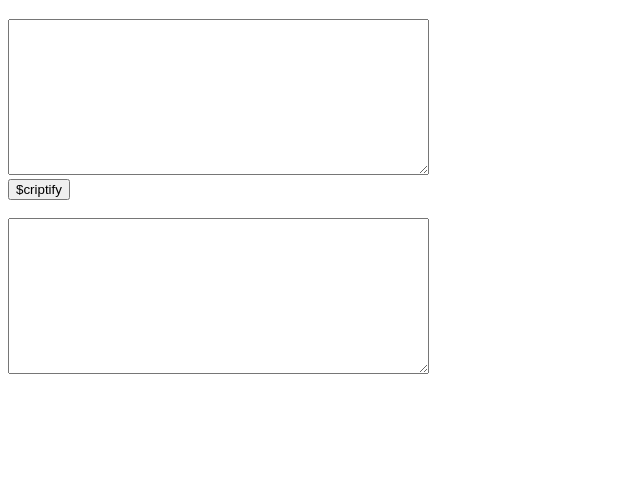
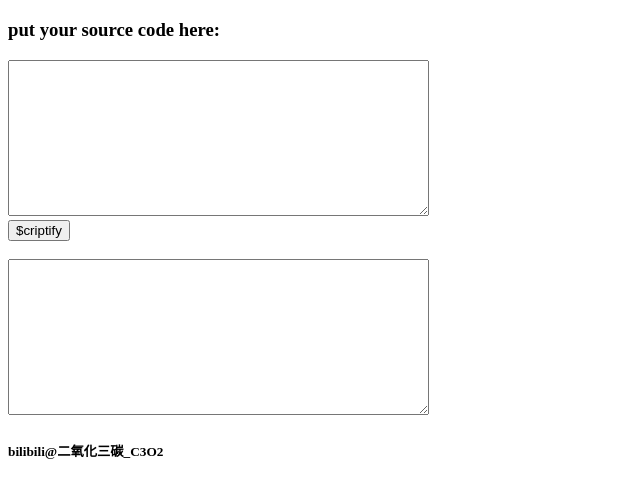
Before and after one commit to jsoft2022/jsoft2022.github.io, a plain HTML site: page index.html in a window 1280 px wide. Shown: the part 61-558 px from the top of the page, without its empty margins (0-640 px from the left). Drawn offline with Linux system fonts and the light colour scheme.

Commit message:
Update index.html

```diff
--- a/index.html
+++ b/index.html
@@ -6,6 +6,7 @@
 </head>
 <body>
 <h1>Java$cript</h1>
+<h3>put your source code here:</h3>
 <textarea id="inputCode" rows="10" cols="50"></textarea><br>
 <button onclick="getit()">$criptify</button><br><br>
 <textarea id="outputCode" rows="10" cols="50" readonly></textarea>
@@ -19,5 +20,6 @@
     document.getElementById('outputCode').value = outputCode;
 }
 </script>
+<h5>bilibili@二氧化三碳_C3O2</h5>
 </body>
 </html>
```
